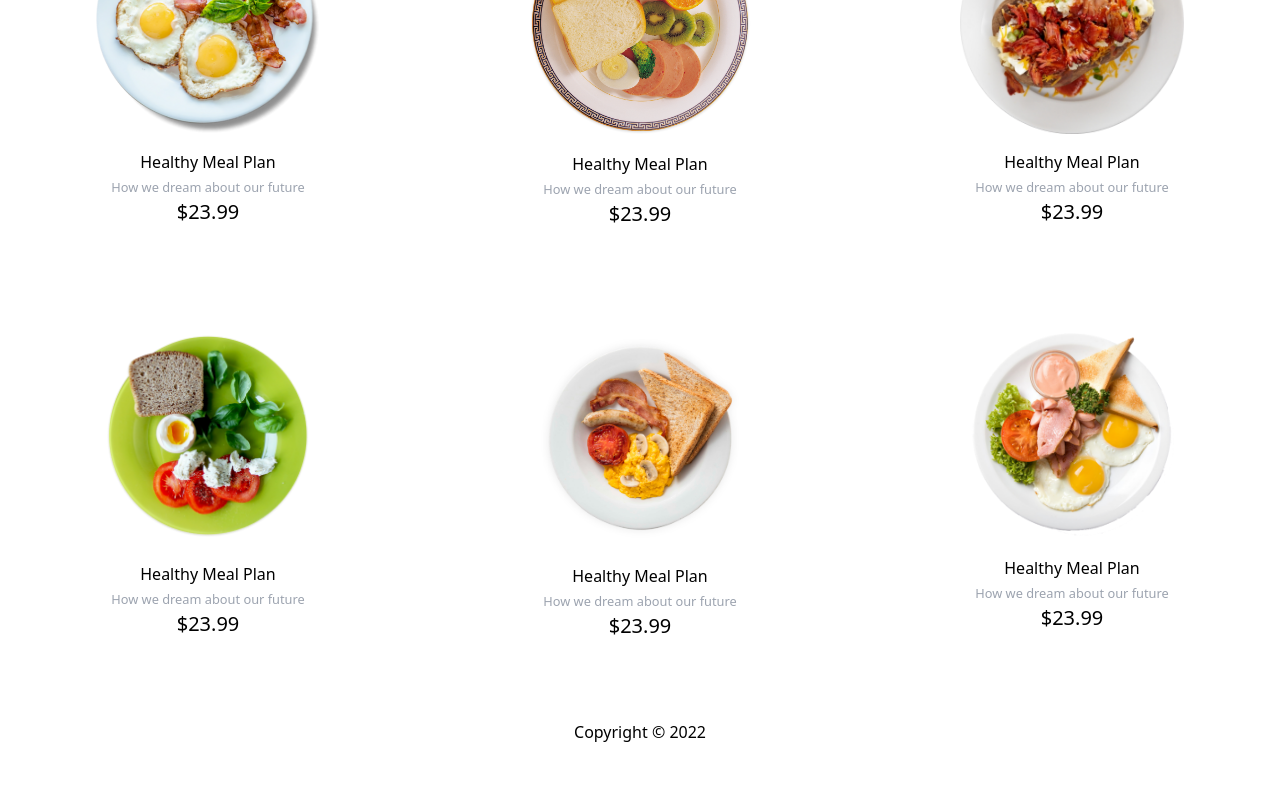
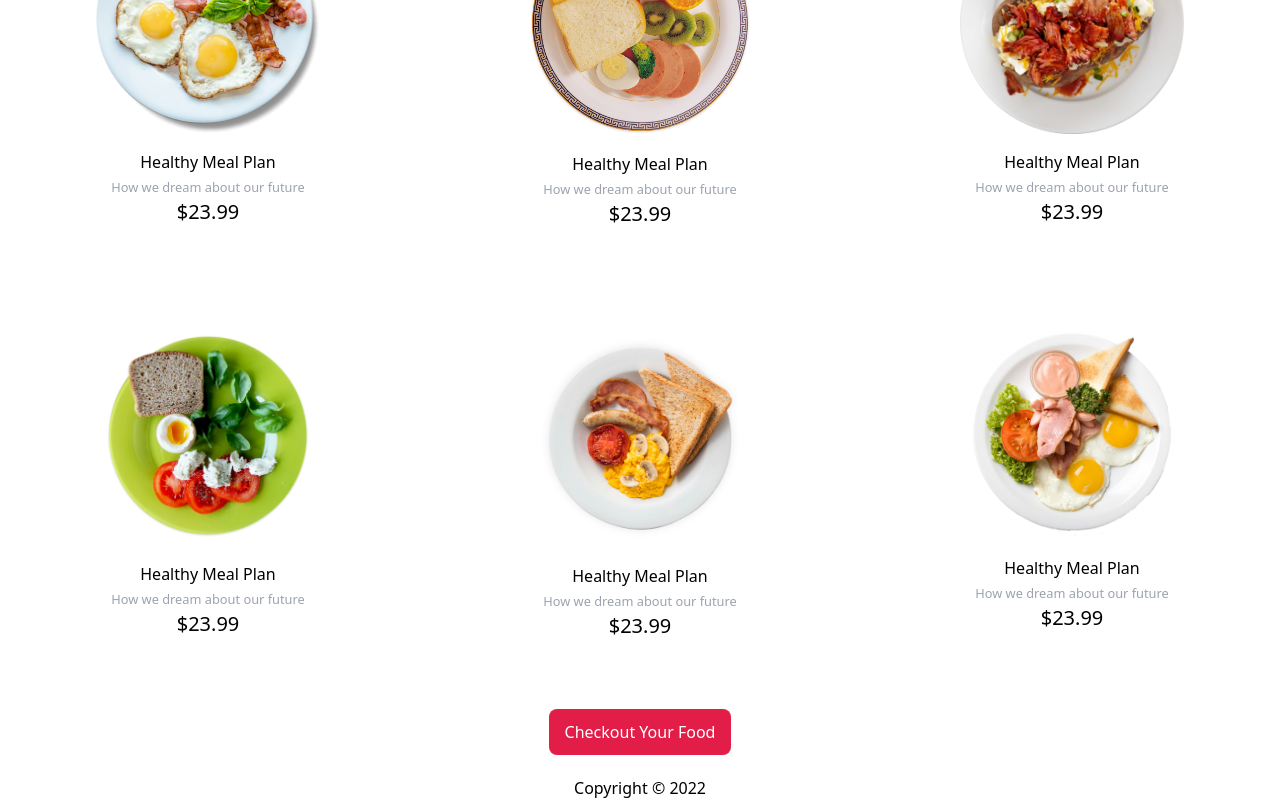
Before and after one commit to SEC-MASUM/red-onion, a React (Create React App) app: page / in a window 1280 px wide. Shown: the part 795-1595 px from the top of the page. Before the commit the page ends 1539 px from the top, so only its background shows below. Built offline with nearby package versions, Linux system fonts and the light colour scheme.

Commit message:
add checkout button

```diff
--- a/src/Pages/Home/Menu/Breakfast/Breakfast.js
+++ b/src/Pages/Home/Menu/Breakfast/Breakfast.js
@@ -1,4 +1,5 @@
 import React from "react";
+import { NavLink } from "react-router-dom";
 import breakfast1 from "../../../../Assets/images/breakfast/breakfast1.png";
 import breakfast2 from "../../../../Assets/images/breakfast/breakfast2.png";
 import breakfast3 from "../../../../Assets/images/breakfast/breakfast3.png";
@@ -54,10 +55,20 @@ const breakfastData = [
 
 const Breakfast = () => {
   return (
-    <div className="container grid grid-cols-3 gap-x-4 gap-y-8 mx-auto my-12">
-      {breakfastData.map((item) => (
-        <Item key={item.id} item={item}></Item>
-      ))}
+    <div className="container  mx-auto">
+      <div className=" grid grid-cols-3 gap-x-4 gap-y-8  my-12">
+        {breakfastData.map((item) => (
+          <Item key={item.id} item={item}></Item>
+        ))}
+      </div>
+      <div className="text-center mb-8">
+        <NavLink
+          to="/checkout"
+          className="bg-rose-600 text-white px-4 py-3 rounded-lg"
+        >
+          Checkout Your Food
+        </NavLink>
+      </div>
     </div>
   );
 };
--- a/src/Pages/Home/Menu/Dinner/Dinner.js
+++ b/src/Pages/Home/Menu/Dinner/Dinner.js
@@ -1,4 +1,5 @@
 import React from "react";
+import { NavLink } from "react-router-dom";
 import dinner1 from "../../../../Assets/images/dinner/dinner1.png";
 import dinner2 from "../../../../Assets/images/dinner/dinner2.png";
 import dinner3 from "../../../../Assets/images/dinner/dinner3.png";
@@ -52,13 +53,22 @@ const dinnerData = [
   },
 ];
 
-
 const Dinner = () => {
   return (
-    <div className="container grid grid-cols-3 gap-x-4 gap-y-8 mx-auto my-12">
-      {dinnerData.map((item) => (
-        <Item key={item.id} item={item}></Item>
-      ))}
+    <div className="container  mx-auto">
+      <div className=" grid grid-cols-3 gap-x-4 gap-y-8  my-12">
+        {dinnerData.map((item) => (
+          <Item key={item.id} item={item}></Item>
+        ))}
+      </div>
+      <div className="text-center mb-8">
+        <NavLink
+          to="/checkout"
+          className="bg-rose-600 text-white px-4 py-3 rounded-lg"
+        >
+          Checkout Your Food
+        </NavLink>
+      </div>
     </div>
   );
 };
--- a/src/Pages/Home/Menu/Lunch/Lunch.js
+++ b/src/Pages/Home/Menu/Lunch/Lunch.js
@@ -1,4 +1,5 @@
 import React from 'react';
+import { NavLink } from 'react-router-dom';
 import lunch1 from "../../../../Assets/images/lunch/lunch1.png";
 import lunch2 from "../../../../Assets/images/lunch/lunch2.png";
 import lunch3 from "../../../../Assets/images/lunch/lunch3.png";
@@ -54,10 +55,20 @@ const lunchData = [
 
 const Lunch = () => {
     return (
-      <div className="container grid grid-cols-3 gap-x-4 gap-y-8 mx-auto my-12">
-        {lunchData.map((item) => (
-          <Item key={item.id} item={item}></Item>
-        ))}
+      <div className="container  mx-auto">
+        <div className=" grid grid-cols-3 gap-x-4 gap-y-8  my-12">
+          {lunchData.map((item) => (
+            <Item key={item.id} item={item}></Item>
+          ))}
+        </div>
+        <div className="text-center mb-8">
+          <NavLink
+            to="/checkout"
+            className="bg-rose-600 text-white px-4 py-3 rounded-lg"
+          >
+            Checkout Your Food
+          </NavLink>
+        </div>
       </div>
     );
 };
```
